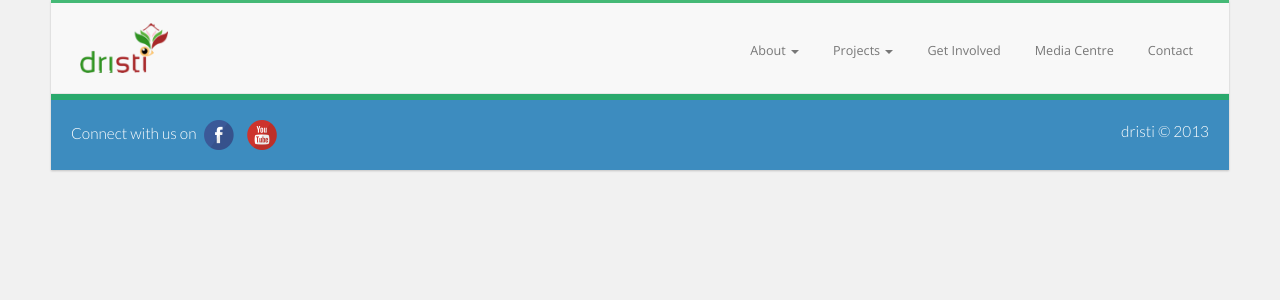
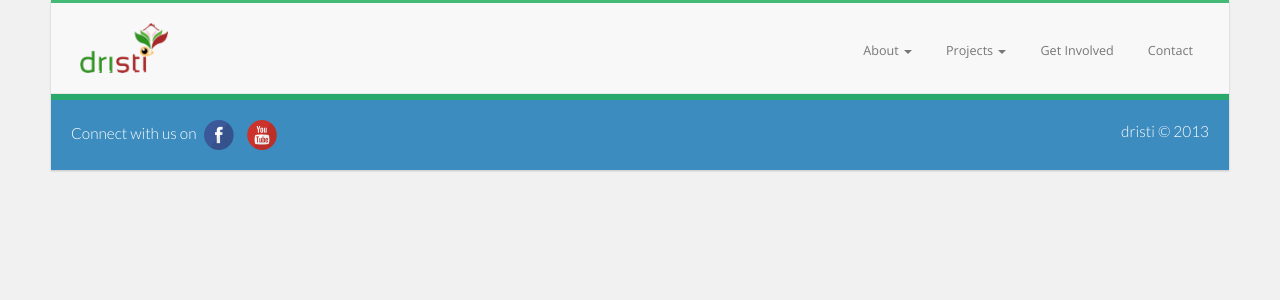
Before and after one commit to vivekagr/dristi, a PHP site: page /base.php in a window 1280 px wide. Shown: the top 300 px of the page. Run offline with PHP 8.4, Linux system fonts and the light colour scheme; some web fonts are replaced.

Commit message:
Remove media centre link for time being.
Will add back after getting some doubts cleared.

```diff
--- a/base.php
+++ b/base.php
@@ -54,7 +54,6 @@
                         </ul>
                     </li>
                     <li><a href="<?= $links['getInvolved'] ?>">Get Involved</a></li>
-                    <li><a href="<?= $links['mediaCentre'] ?>">Media Centre</a></li>
                     <li><a data-toggle="modal" data-target="#contactModal" href="<?= $links['contact'] ?>">Contact</a></li>
                 </ul>
             </div>
```
